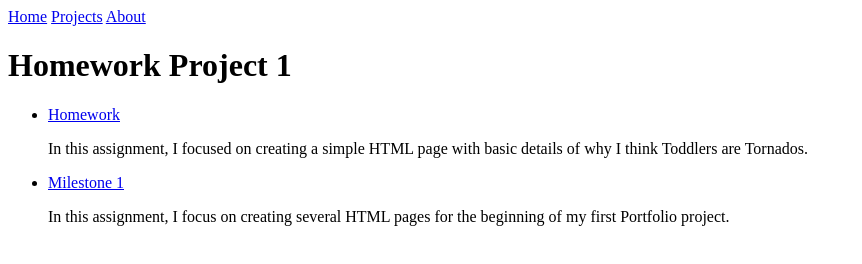
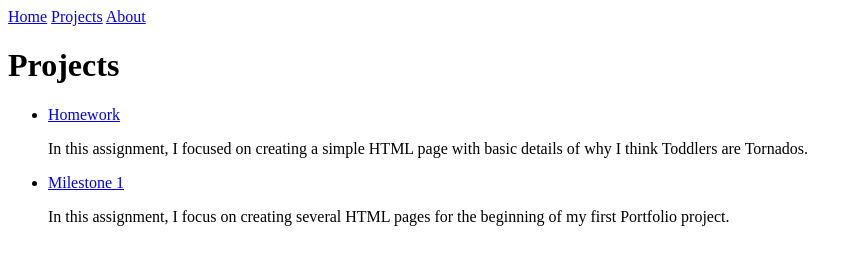
Before and after one commit to MirandaCorona/Milestone_1, a plain HTML site: page work.html in a window 1280 px wide. Shown: the whole page, without its empty margins (0-862 px from the left). Drawn offline with Linux system fonts and the light colour scheme.

Commit message:
Second Commit

```diff
--- a/work.html
+++ b/work.html
@@ -7,7 +7,7 @@
     <a href="about.html">About</a> </nav>
 
 
-<h1>Homework Project 1</h1>
+<h1>Projects</h1>
  <ul>
         <li><a href="homework1.html">Homework</a></li>
         <p>In this assignment, I focused on creating a simple HTML page with basic details of why I think Toddlers are Tornados.</p>
```
Also changed, not shown: index.html (+1 -0 lines), 1 other file.
